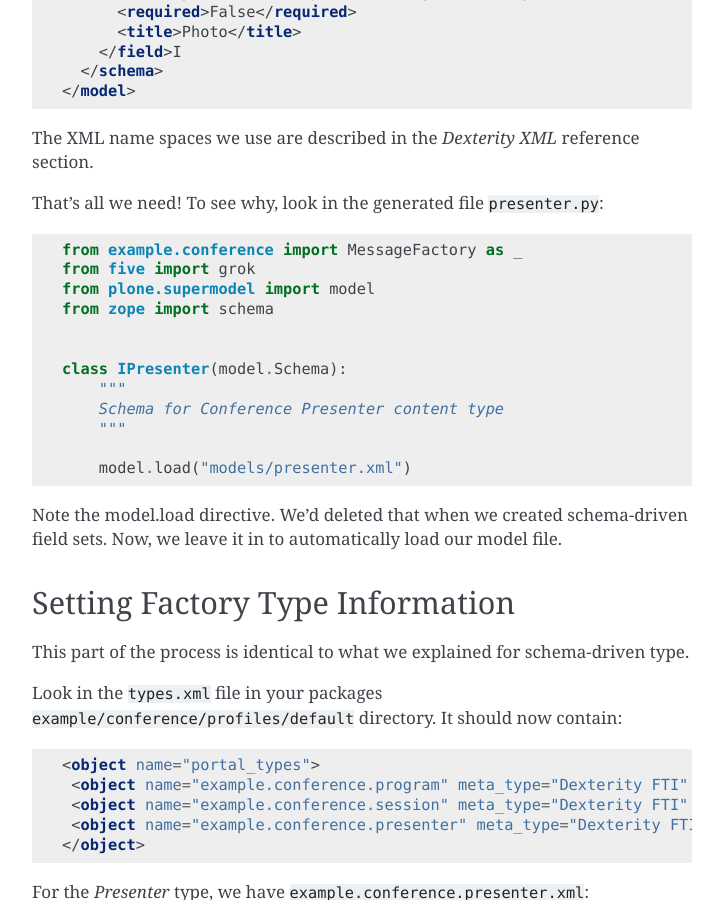
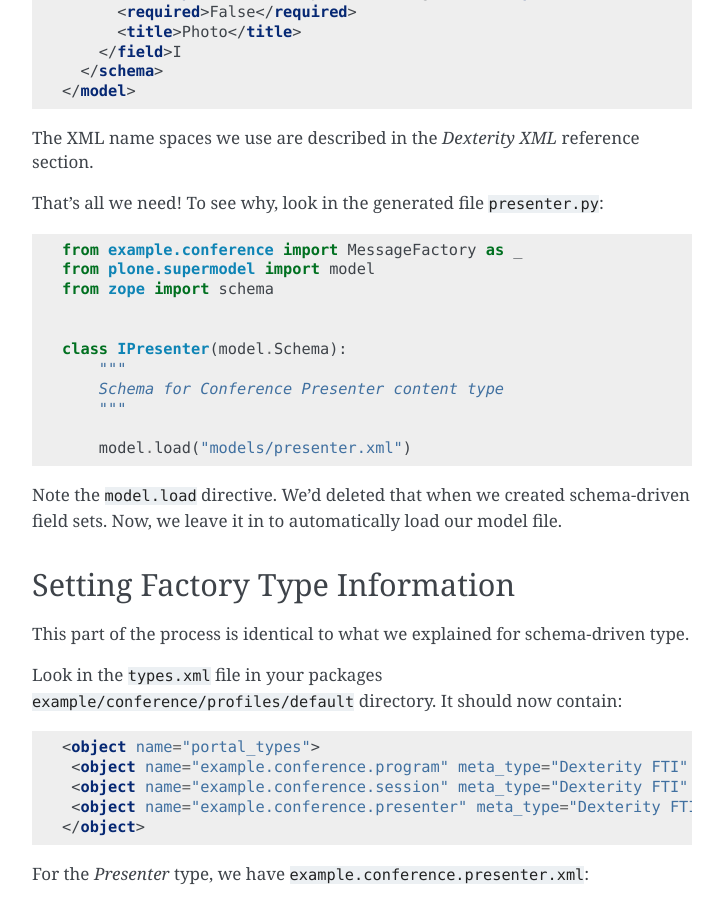
Before and after one commit to plone/plone.app.dexterity, a Sphinx documentation site: the page built from docs/model-driven-types.rst, in a window 1280 px wide and 900 px high, scrolled down 1174 px. Shown: the whole window, without its empty margins (388-1111 px from the left). Built offline with Sphinx 7.4.7, drawn with Linux system fonts in a browser that asks for light colours.

Commit message:
remove grok import and emphasized 'model.load'

```diff
--- a/docs/model-driven-types.rst
+++ b/docs/model-driven-types.rst
@@ -68,7 +68,6 @@ That's all we need! To see why, look in the generated file ``presenter.py``:
 .. code-block:: python
 
     from example.conference import MessageFactory as _
-    from five import grok
     from plone.supermodel import model
     from zope import schema
 
@@ -81,7 +80,7 @@ That's all we need! To see why, look in the generated file ``presenter.py``:
         model.load("models/presenter.xml")
 
 
-Note the model.load directive. We'd deleted that when we created schema-driven field sets. Now, we leave it in to automatically load our model file.
+Note the ``model.load`` directive. We'd deleted that when we created schema-driven field sets. Now, we leave it in to automatically load our model file.
 
 Setting Factory Type Information
 --------------------------------
```
